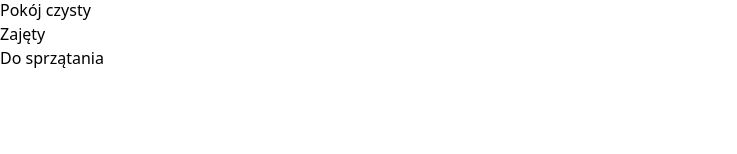
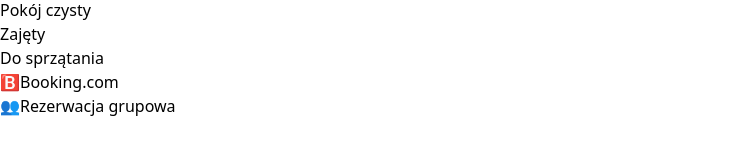
Before and after one commit to wtfGUZ/hotel-frontend, a React (Vite) app: page / in a window 1280 px wide. Shown: the part 568-722 px from the top of the page, without its empty margins (0-737 px from the left). Built offline with nearby package versions, Linux system fonts and the light colour scheme; no server answers.

Commit message:
fix(guests): add intelligent pesel assigning and extend search

```diff
--- a/src/views/CalendarView/CalendarView.jsx
+++ b/src/views/CalendarView/CalendarView.jsx
@@ -531,6 +531,15 @@ export default function CalendarView({ hotelData, modalData }) {
                     <div className="w-1.5 h-4 rounded-full bg-red-500"></div>
                     <span className="text-[10px] sm:text-xs">Do sprzątania</span>
                 </div>
+                <div className="h-4 w-px bg-gray-600 mx-1 hidden sm:block"></div>
+                <div className="flex items-center gap-1.5">
+                    <span className="text-[10px] sm:text-xs">🅱️</span>
+                    <span className="text-[10px] sm:text-xs">Booking.com</span>
+                </div>
+                <div className="flex items-center gap-1.5">
+                    <span className="text-[10px] sm:text-xs">👥</span>
+                    <span className="text-[10px] sm:text-xs">Rezerwacja grupowa</span>
+                </div>
             </div>
         </div >
     );
```
